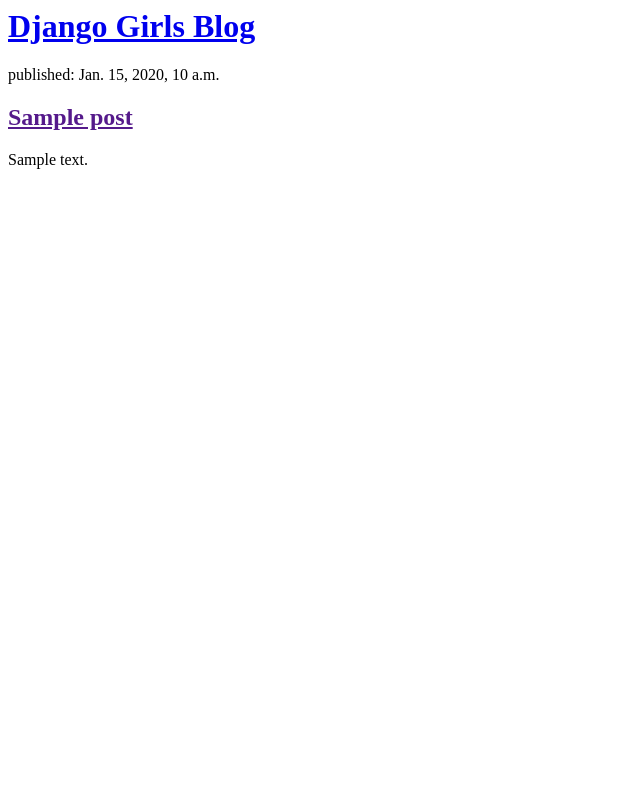
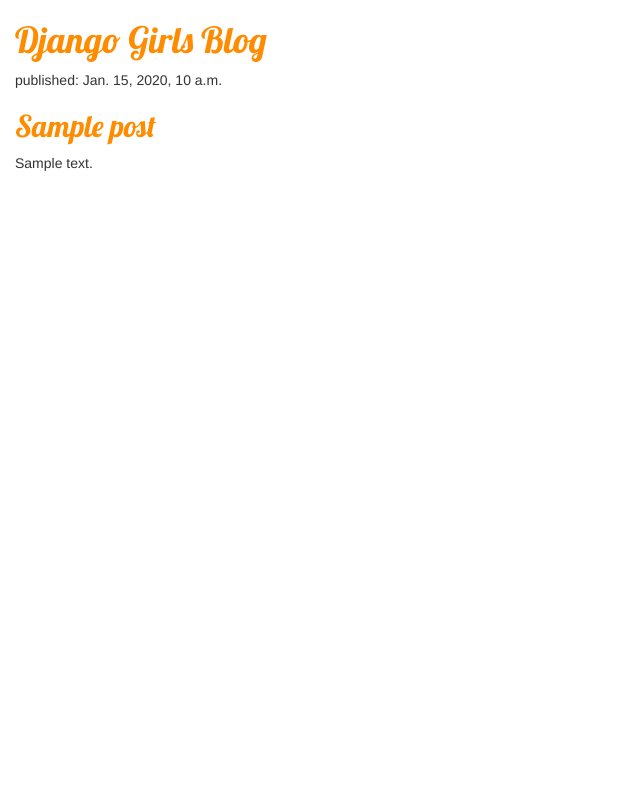
Before and after one commit to fquinn03/my-first-blog, a Django app: template blog/templates/blog/post_list.html in a window 1280 px wide. Shown: the whole page, without its empty margins (0-640 px from the left). Run offline with Django 3.2, Linux system fonts and the light colour scheme; the template is opened without the code that fills it: values that come from a table or form of the project are taken from there, others are empty; tables that the repository leaves empty hold one stand-in row (values such as "Sample post"); some libraries are stand-ins or nearby versions.

Commit message:
added css template

```diff
--- /dev/null
+++ b/blog/static/css/blog.css
@@ -0,0 +1,8 @@
+h1 a, h2 a {
+    color: #FF8C00;
+    font-family: 'Lobster';
+}
+
+body {
+    padding-left: 15px;
+}
--- a/blog/templates/blog/post_list.html
+++ b/blog/templates/blog/post_list.html
@@ -1,6 +1,11 @@
+{% load static %}
 <html>
     <head>
         <title>Django Girls blog</title>
+        <link rel="stylesheet" href="//maxcdn.bootstrapcdn.com/bootstrap/3.2.0/css/bootstrap.min.css">
+        <link rel="stylesheet" href="//maxcdn.bootstrapcdn.com/bootstrap/3.2.0/css/bootstrap-theme.min.css">
+        <link rel="stylesheet" href="{% static 'css/blog.css' %}">
+        <link href="//fonts.googleapis.com/css?family=Lobster&subset=latin,latin-ext" rel="stylesheet" type="text/css">
     </head>
     <body>
         <div>
```
